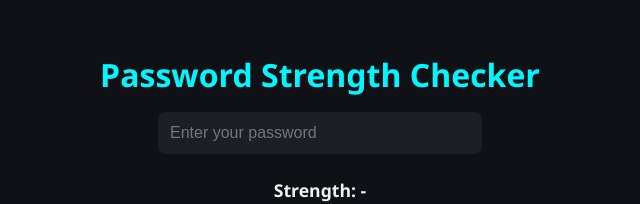
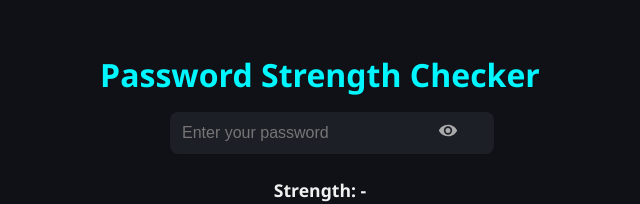
Before and after one commit to tobteklimited/password-strength-checker, a plain HTML site: page index.html in a window 1280 px wide. Shown: the part 254-458 px from the top of the page, without its empty margins (320-960 px from the left). Drawn offline with Linux system fonts and the light colour scheme.

Commit message:
Update index.html

```diff
--- a/index.html
+++ b/index.html
@@ -21,15 +21,35 @@
       margin-bottom: 1rem;
     }
 
-    input[type="password"] {
+    .input-wrapper {
+      position: relative;
+      width: 300px;
+      margin-bottom: 1rem;
+    }
+
+    input[type="password"],
+    input[type="text"] {
       padding: 12px;
       border-radius: 8px;
       border: none;
-      width: 300px;
+      width: 100%;
       font-size: 1rem;
-      margin-bottom: 1rem;
       background-color: #1c1f26;
       color: #fff;
+    }
+
+    .toggle-visibility {
+      position: absolute;
+      top: 50%;
+      right: 12px;
+      transform: translateY(-50%);
+      cursor: pointer;
+    }
+
+    .toggle-visibility svg {
+      fill: #aaa;
+      width: 20px;
+      height: 20px;
     }
 
     .strength {
@@ -62,7 +82,15 @@
 
   <h1>Password Strength Checker</h1>
 
-  <input type="password" id="password" placeholder="Enter your password">
+  <div class="input-wrapper">
+    <input type="password" id="password" placeholder="Enter your password">
+    <span class="toggle-visibility" onclick="toggleVisibility()">
+      <svg id="eyeIcon" viewBox="0 0 24 24">
+        <path d="M12 5C7 5 2.73 8.11 1 12c1.73 3.89 6 7 11 7s9.27-3.11 11-7c-1.73-3.89-6-7-11-7zm0 12a5 5 0 1 1 0-10 5 5 0 0 1 0 10zm0-8a3 3 0 1 0 0 6 3 3 0 0 0 0-6z"/>
+      </svg>
+    </span>
+  </div>
+
   <div id="strengthResult" class="strength">Strength: -</div>
 
   <footer>© 2025 TobTek Limited. All rights reserved.</footer>
@@ -95,6 +123,11 @@
       result.textContent = `Strength: ${strength}`;
       result.className = `strength ${className}`;
     });
+
+    function toggleVisibility() {
+      const type = passwordInput.getAttribute("type");
+      passwordInput.setAttribute("type", type === "password" ? "text" : "password");
+    }
   </script>
 
 </body>
```
